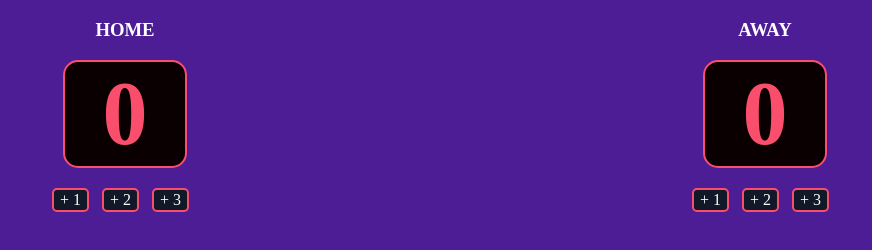
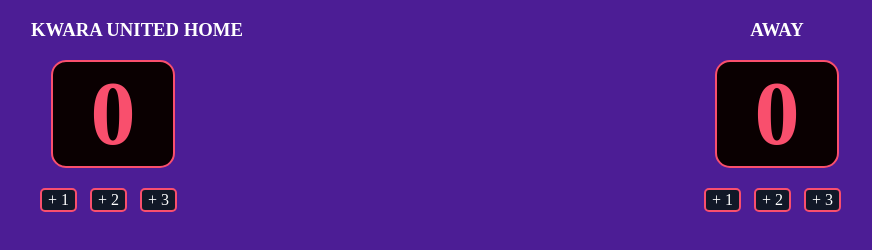
Before and after one commit to azkool/kola-scrimba, a website built with Vite: page index.html in a window 1280 px wide. Shown: the whole page, without its empty margins (195-1067 px from the left). Built offline with nearby package versions, Linux system fonts and the light colour scheme.

Commit message:
HEADER CHANGE P
Trying to understand Github

```diff
--- a/index.html
+++ b/index.html
@@ -5,7 +5,7 @@
     <body>
         <div class="container">
             <div>
-                <h3>HOME</h3>
+                <h3>KWARA UNITED HOME</h3>
                 <h2 id="home-score" class="score">0</h2>
                 <button id="home-score-btn-1" onclick="increaseHomeScoreOne()">+ 1</button>
                 <button id="home-score-btn-2" onclick="increaseHomeScoreTwo()">+ 2</button>
```
